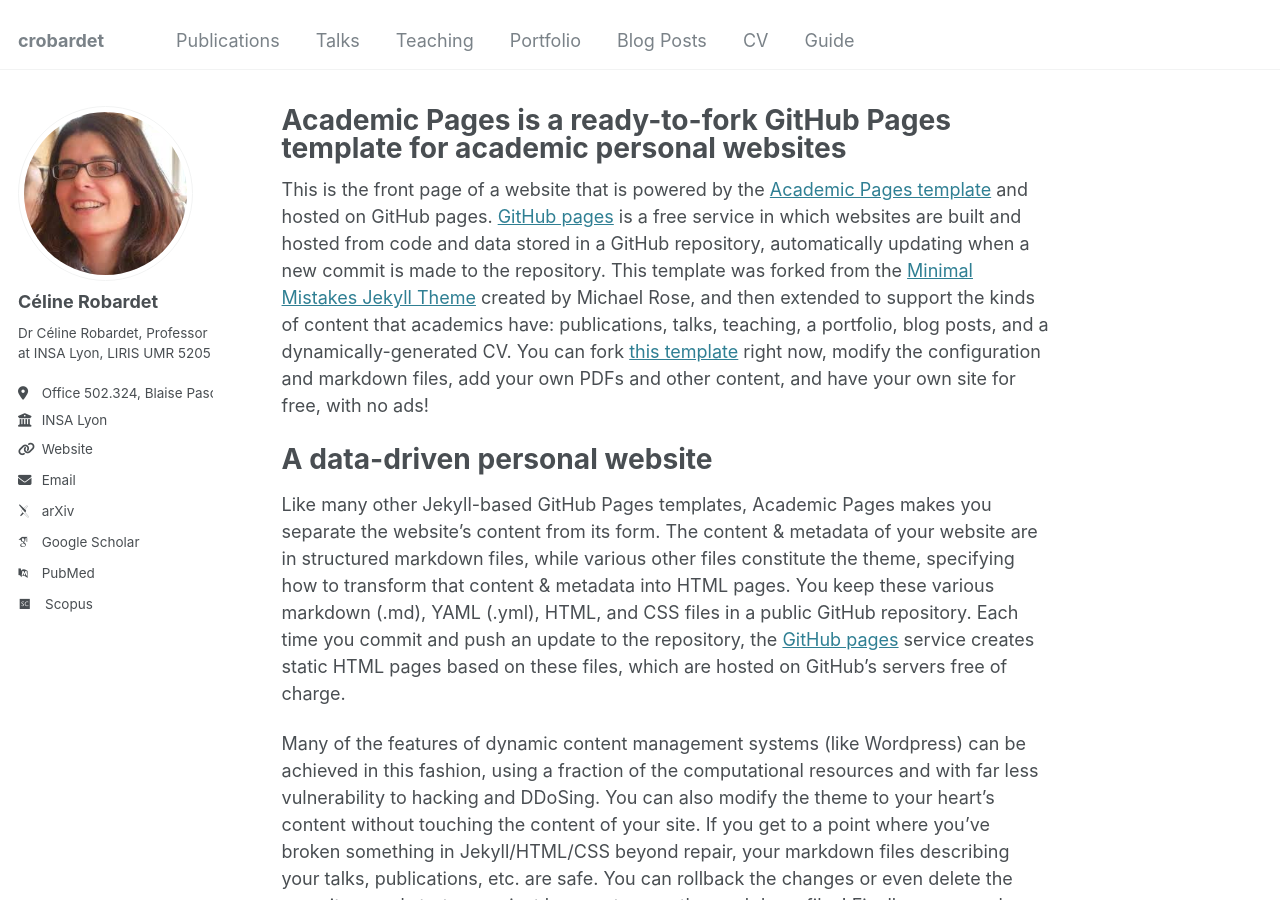
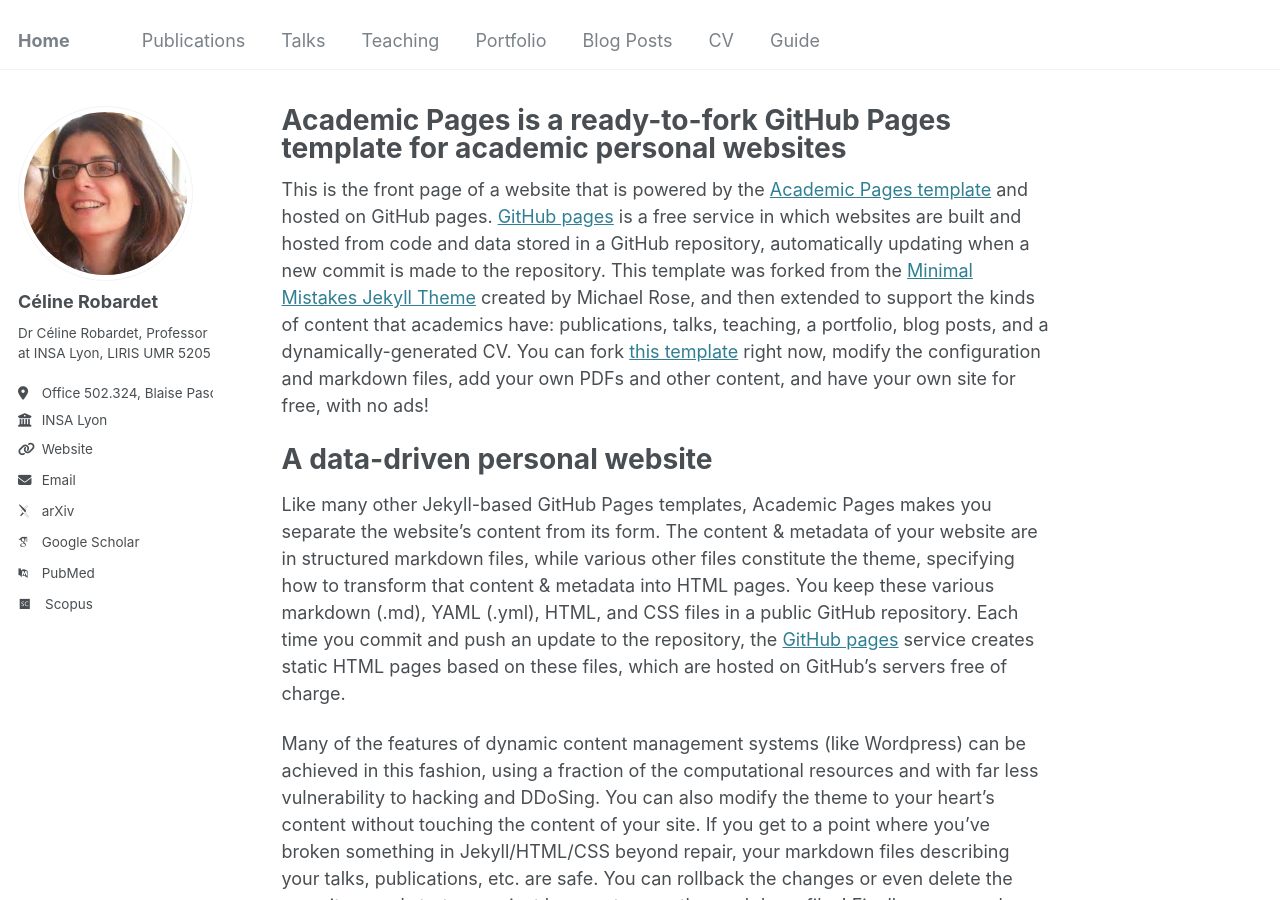
Before and after one commit to crobardet/crobardet.github.io, a Jekyll site: the page built from _pages/about.md, in a window 1280 px wide and 900 px high. Built offline with Jekyll 4.4.1, drawn with Linux system fonts in a browser that asks for light colours; some web fonts are replaced.

Commit message:
Update _config.yml

```diff
--- a/_config.yml
+++ b/_config.yml
@@ -8,7 +8,7 @@
 
 # Basic Site Settings
 locale                   : "en-US"
-title                    : "crobardet"
+title                    : "Home"
 title_separator          : "-"
 name                     : &name "Your Name"
 description              : &description "personal description"
```
